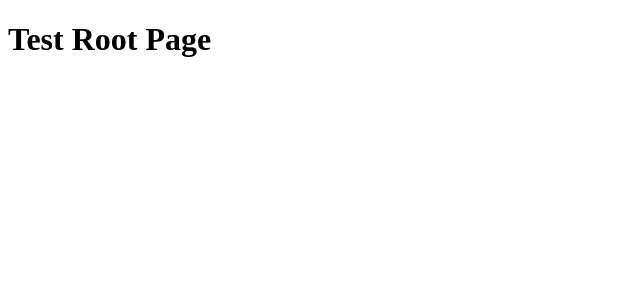
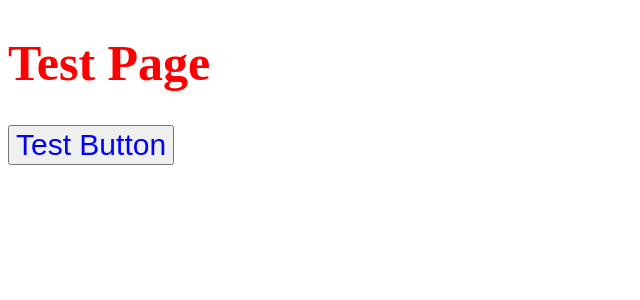
Before and after one commit to NewWays-TechForImpactKAIST/frontend, a React (Vite) app: page / in a window 1280 px wide. Shown: the top 300 px of the page, without its empty margins (0-640 px from the left). Built offline with nearby package versions, Linux system fonts and the light colour scheme.

Commit message:
feat: emotion styler setting

```diff
--- a/src/router.tsx
+++ b/src/router.tsx
@@ -3,10 +3,11 @@ import {
   createRoutesFromElements,
   Route,
 } from "react-router-dom";
+import {Test} from "./test";
 
 const router = createBrowserRouter(
   createRoutesFromElements([
-    <Route path="/" element={<h1>Test Root Page</h1>} />,
+    <Route path="/" element={Test()} />,
   ]),
 );
 
--- /dev/null
+++ b/src/test.tsx
@@ -0,0 +1,16 @@
+import {css} from "@emotion/react";
+
+export function Test() {
+  return (
+    <>
+        <h1 css={css`
+          color: red;
+          font-size: 50px;
+        `}>Test Page</h1>
+        <button type="button" css={css`
+            color: blue;
+            font-size: 30px;
+        `}>Test Button</button>
+    </>
+  );
+}
--- a/tsconfig.json
+++ b/tsconfig.json
@@ -17,6 +17,7 @@
     "isolatedModules": true,
     "noEmit": true,
     "jsx": "react-jsx",
+    "jsxImportSource": "@emotion/react",
 
     /* Linting */
     "strict": true,
--- a/vite.config.ts
+++ b/vite.config.ts
@@ -9,5 +9,10 @@ export default defineConfig({
       "@": path.resolve(__dirname, "src"),
     },
   },
-  plugins: [react()],
+  plugins: [react({
+    jsxImportSource: '@emotion/react',
+    babel: {
+      plugins: ['@emotion/babel-plugin'],
+    },
+  })],
 });
```
